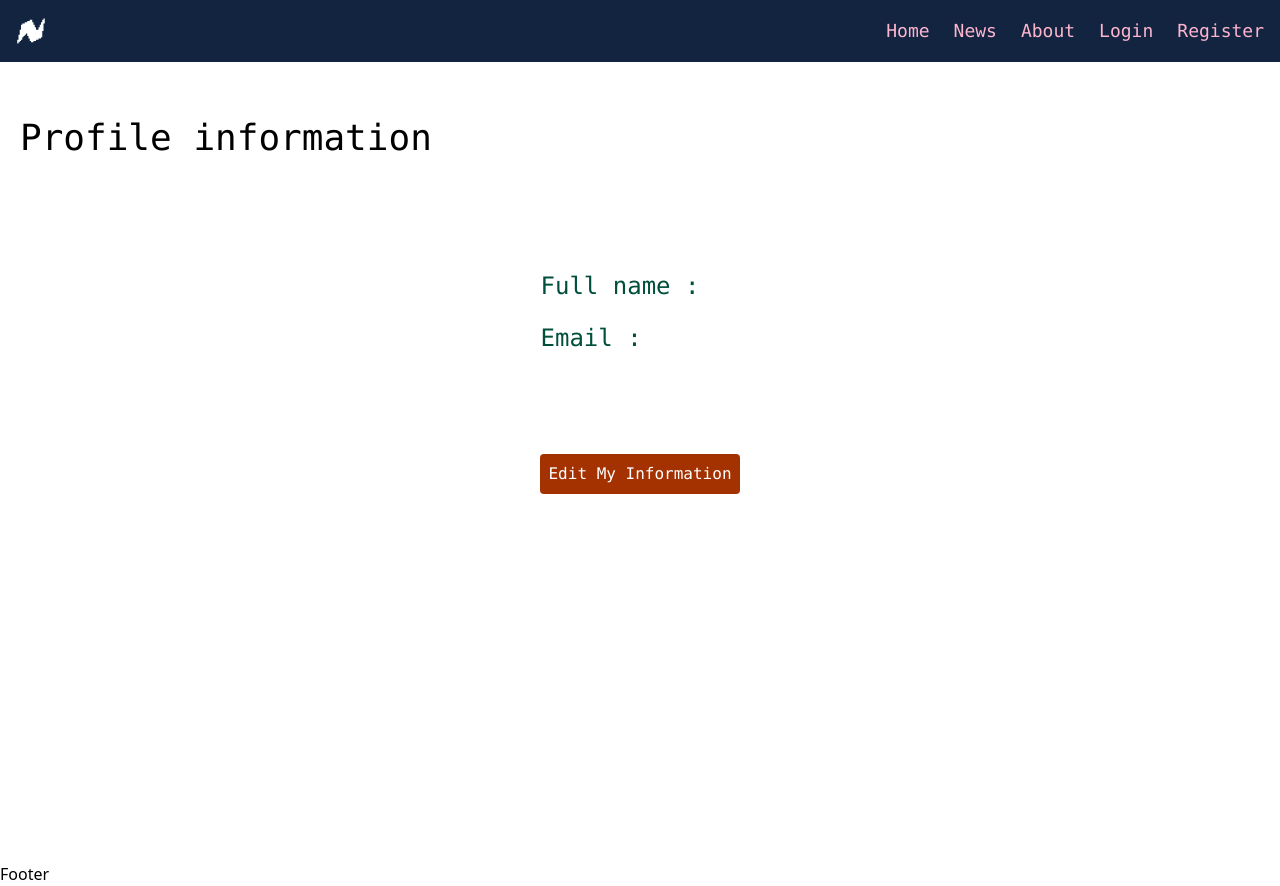
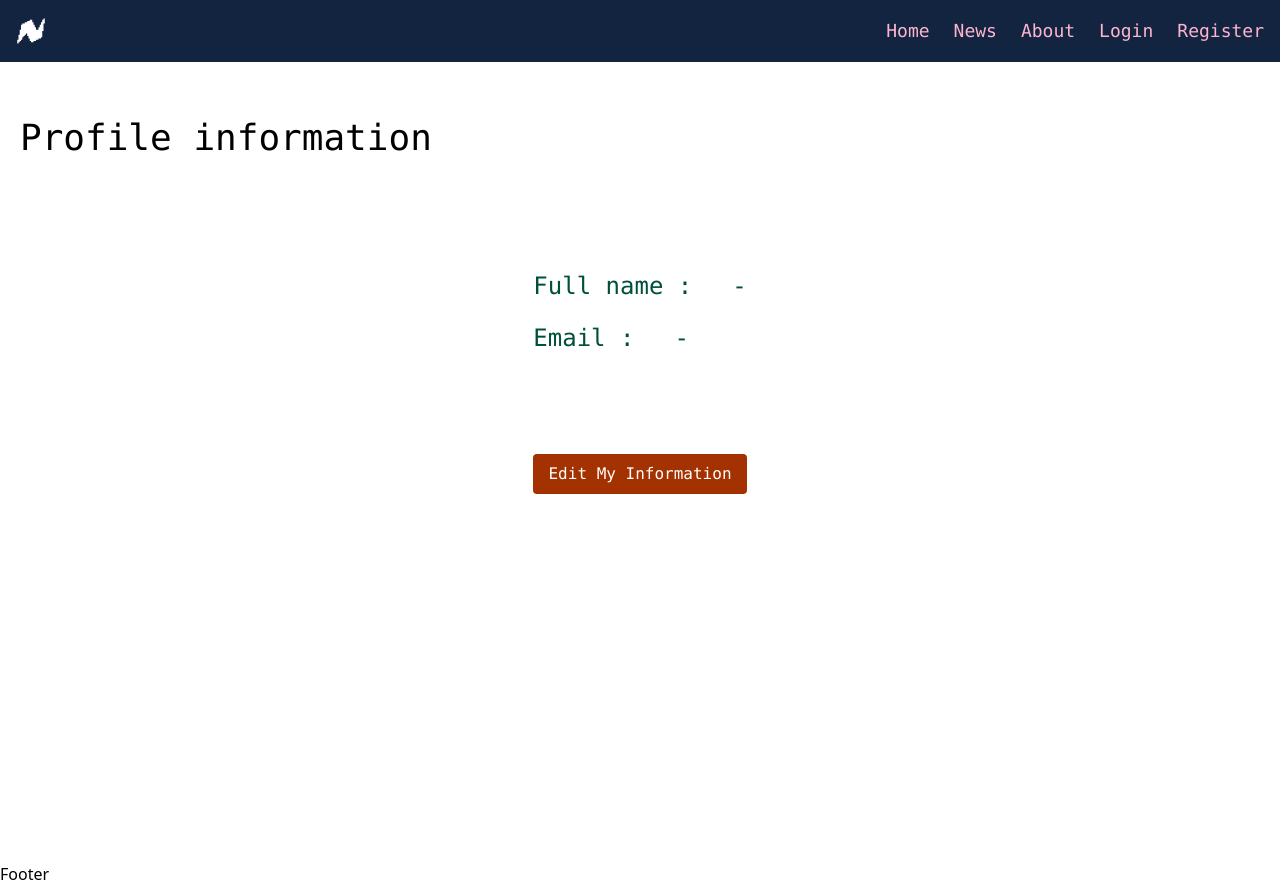
Before and after one commit to marstrx/News-Platform, a React (Vite) app in the folder website/: page /profile in a window 1280 px wide. Built offline with nearby package versions, Linux system fonts and the light colour scheme; no server answers.

Commit message:
just if no data show -

```diff
--- a/website/src/Components/Profile/Profile.tsx
+++ b/website/src/Components/Profile/Profile.tsx
@@ -19,11 +19,11 @@ function Profile(): JSX.Element {
           <div className="flex flex-col justify-center items-start gap-5 px-20 py-28">
             <div className="flex items-center gap-10">
               <p className="text-2xl text-emerald-900 font-mono">Full name :</p>
-              <p className="text-2xl text-emerald-900 font-mono">{user?.name}</p>
+              <p className="text-2xl text-emerald-900 font-mono">{user?.name || "-"}</p>
             </div>
             <div className="flex items-center gap-10">
               <p className="text-2xl text-emerald-900 font-mono">Email :</p>
-              <p className="text-2xl text-emerald-900 font-mono">{user?.email}</p>
+              <p className="text-2xl text-emerald-900 font-mono">{user?.email || "-"}</p>
             </div>
             <button onClick={() => setIsEditing(true)} className="bg-[#a43100] rounded text-white p-2 w-full mt-20 font-mono cursor-pointer">Edit My Information</button>
           </div>
```
